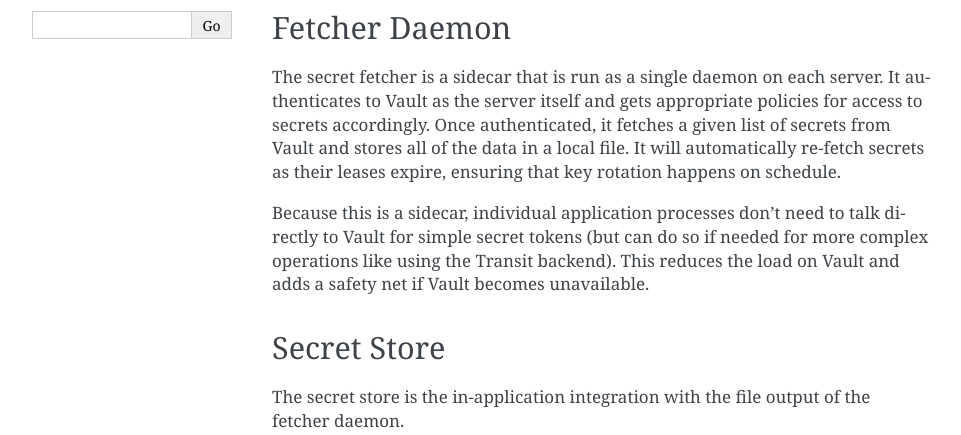
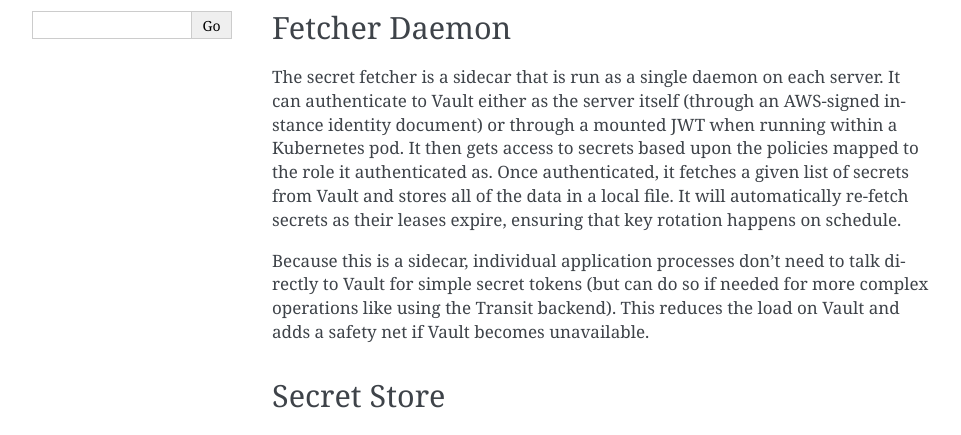
Before and after one commit to reddit/baseplate.py, a Sphinx documentation site: the page built from docs/baseplate/secrets.rst, in a window 1280 px wide. Shown: the part 220-655 px from the top of the page, without its empty margins (148-1109 px from the left). Built offline with Sphinx 7.4.7, drawn with Linux system fonts in a browser that asks for light colours.

Commit message:
Docs update

```diff
--- a/docs/baseplate/secrets.rst
+++ b/docs/baseplate/secrets.rst
@@ -7,11 +7,13 @@
 --------------
 
 The secret fetcher is a sidecar that is run as a single daemon on each server.
-It authenticates to Vault as the server itself and gets appropriate policies
-for access to secrets accordingly. Once authenticated, it fetches a given list
-of secrets from Vault and stores all of the data in a local file. It will
-automatically re-fetch secrets as their leases expire, ensuring that key
-rotation happens on schedule.
+It can authenticate to Vault either as the server itself (through an AWS-signed
+instance identity document) or through a mounted JWT when running within a
+Kubernetes pod. It then gets access to secrets based upon the policies mapped
+to the role it authenticated as. Once authenticated, it fetches a given
+list of secrets from Vault and stores all of the data in a local file.
+It will automatically re-fetch secrets as their leases expire, ensuring
+that key rotation happens on schedule.
 
 Because this is a sidecar, individual application processes don't need to talk
 directly to Vault for simple secret tokens (but can do so if needed for more
```
Also changed, not shown: 1 other file.
